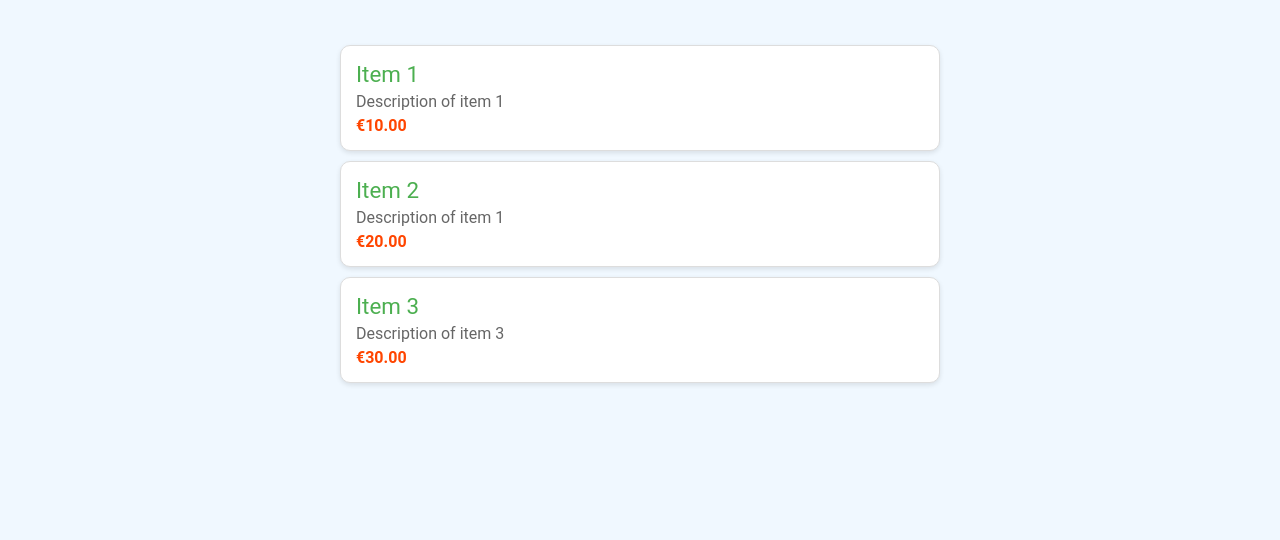
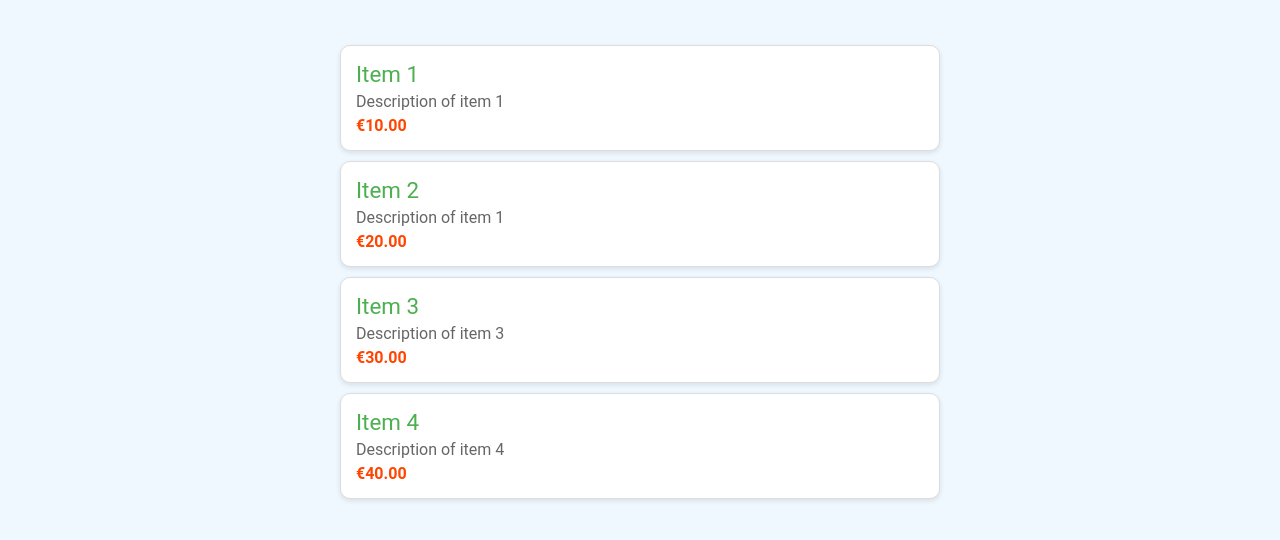
Before and after one commit to Arisamiga/wishlist, a plain HTML site: page Website/index.html in a window 1280 px wide. Shown: the part 188-728 px from the top of the page. Drawn offline with Linux system fonts and the light colour scheme.

Commit message:
Added Item 4 to the wishlist

```diff
--- a/Website/index.html
+++ b/Website/index.html
@@ -28,6 +28,10 @@
                 <div class="item-name">Item 3</div>
                 <div class="item-description">Description of item 3</div>
                 <div class="item-price">€30.00</div>
+            </li><li class="wishlist-item">
+                <div class="item-name">Item 4</div>
+                <div class="item-description">Description of item 4</div>
+                <div class="item-price">€40.00</div>
             </li></ul>
     </div>
     <script>
```
